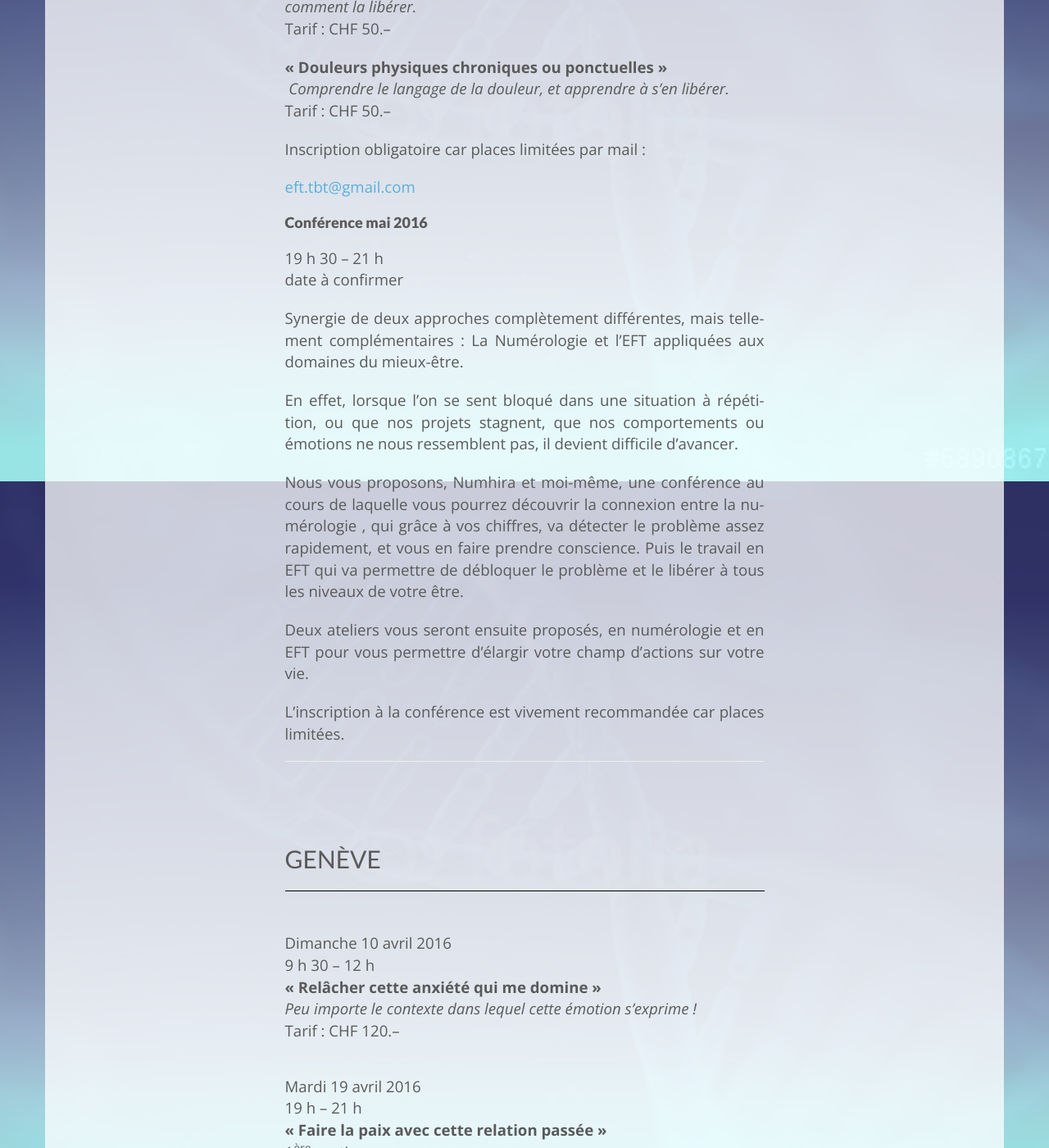
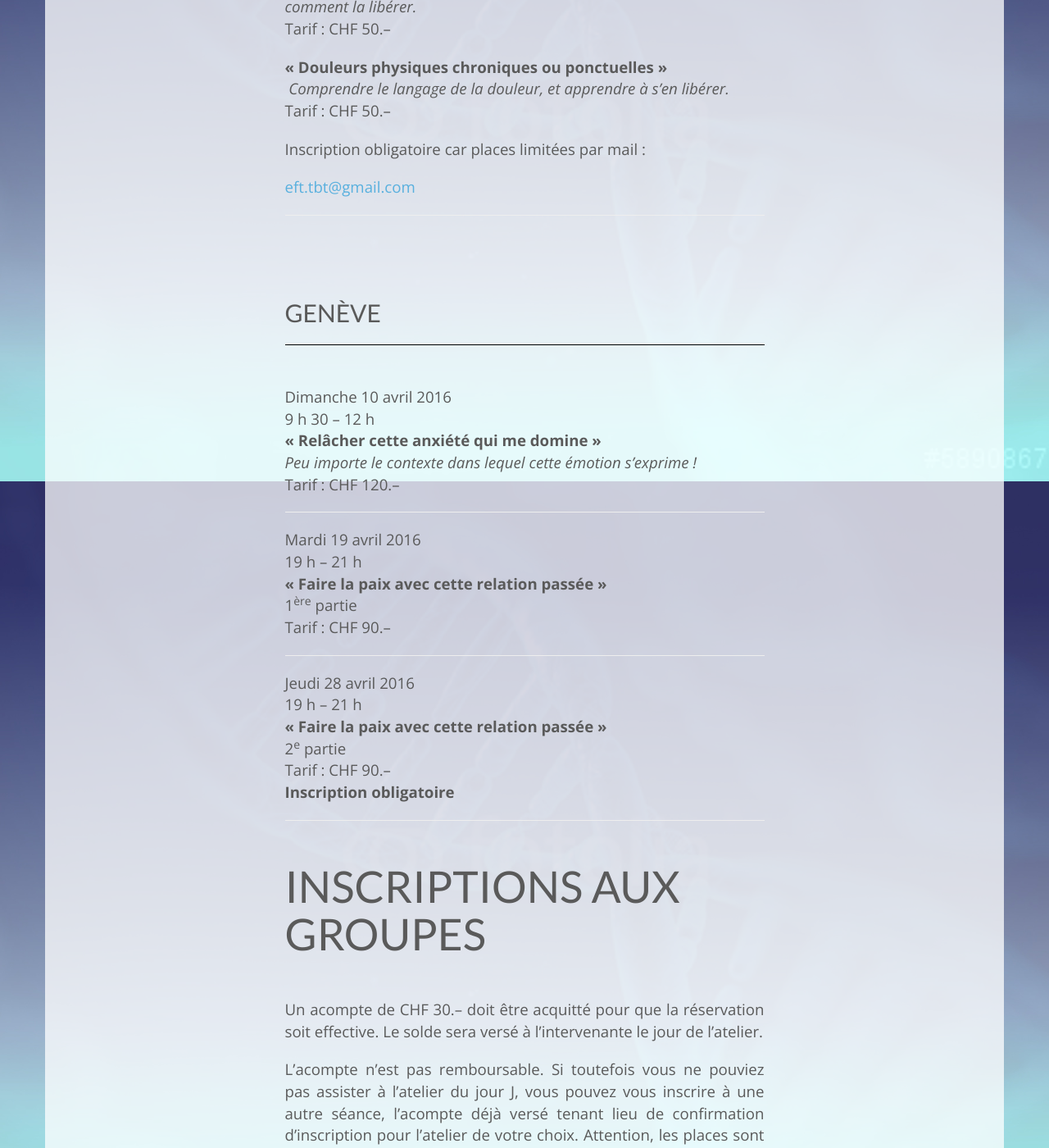
Before and after one commit to efttbthub/eft-tbt-v2, a Jekyll site: the page built from 090-dates.md, in a window 1280 px wide and 1400 px high, scrolled down 1213 px. Shown: the whole window at 82% size. Built offline with Jekyll 4.4.1, drawn with Linux system fonts in a browser that asks for light colours; nearby versions of some CDN libraries.

Commit message:
supprimer conference mai 2016

```diff
--- a/090-dates.md
+++ b/090-dates.md
@@ -45,20 +45,7 @@ Inscription obligatoire car places limitées par mail :
 <eft.tbt@gmail.com>
 
 
-### Conférence mai 2016
 
-19 h 30 – 21 h
-date à confirmer
-
-Synergie de deux approches complètement différentes, mais tellement complémentaires : La Numérologie et l’EFT appliquées aux domaines du mieux-être.
-
-En effet, lorsque l’on se sent bloqué dans une situation à répétition, ou que nos projets stagnent, que nos comportements ou émotions ne nous ressemblent pas, il devient difficile d’avancer.
-
-Nous vous proposons, Numhira et moi-même, une conférence au cours de laquelle vous pourrez découvrir la connexion entre la numérologie , qui grâce à vos chiffres, va détecter le problème assez rapidement, et vous en faire prendre conscience. Puis le travail en EFT qui va permettre de débloquer le problème et le libérer à tous les niveaux de votre être.
-
-Deux ateliers vous seront ensuite proposés, en numérologie et en EFT pour vous permettre d’élargir votre champ d’actions sur votre vie.
-
-L’inscription à la conférence est vivement recommandée car places limitées.
 
 
 
```
